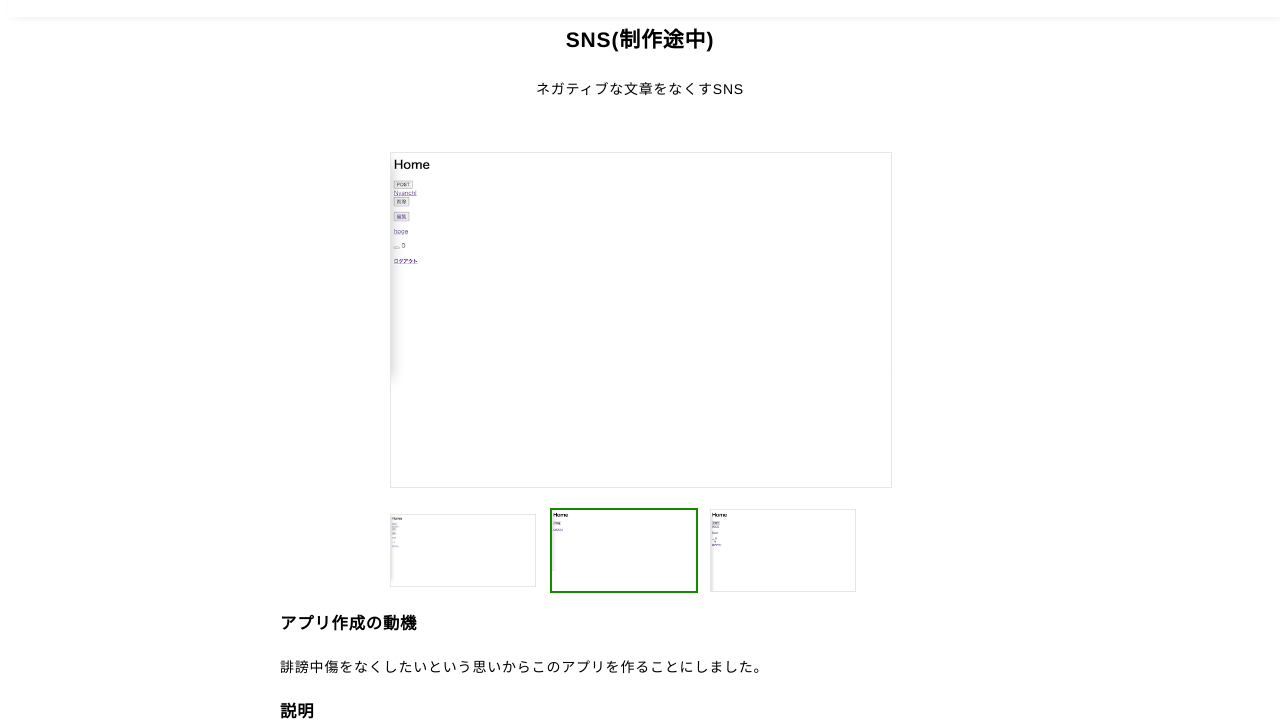
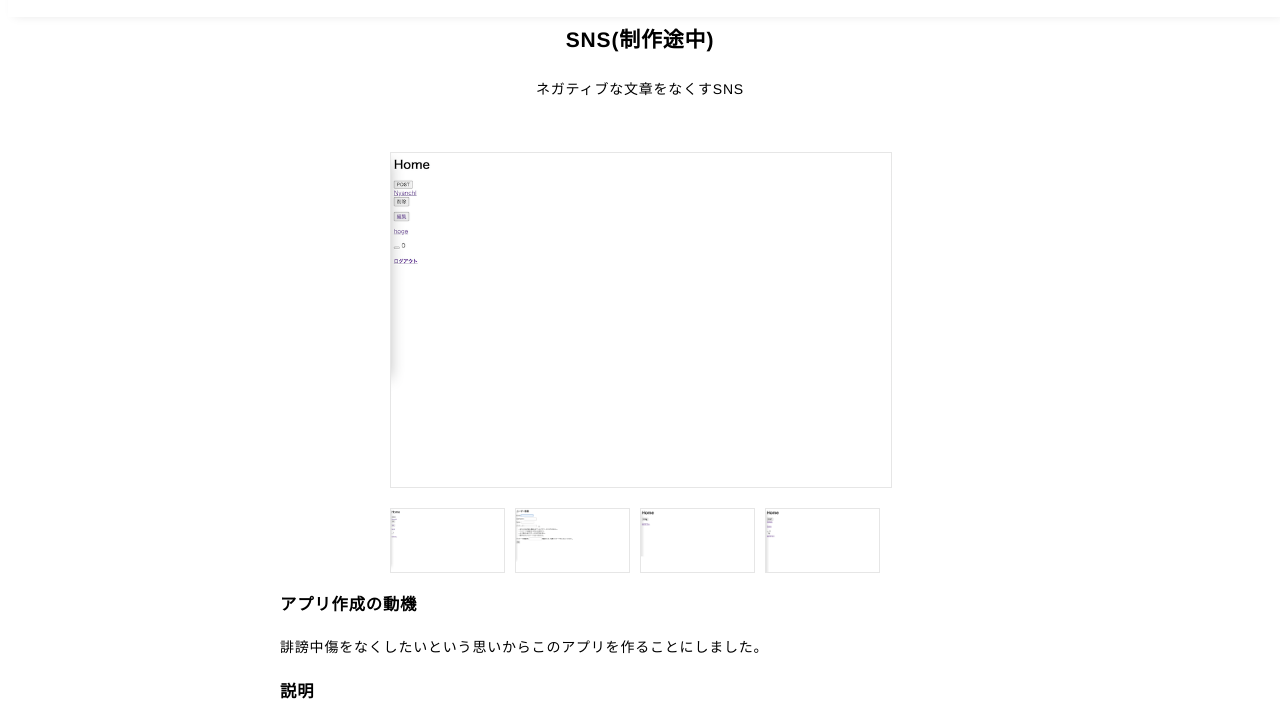
Before and after one commit to nyanchl/portfolio, a plain HTML site: page sns.html in a window 1280 px wide. Shown: the part 84-804 px from the top of the page. Drawn offline with nearby package versions, Linux system fonts and the light colour scheme.

Commit message:
テキスト追加

```diff
--- a/sns.html
+++ b/sns.html
@@ -38,13 +38,16 @@
                 <div class="article-item">
                 <ul class="sub-img js-sub-img">
                     <li>
-                        <img class="home-img" src="img/snsapp.png" alt=""/>
+                        <img class="home-img-3" src="img/snsapp.png" alt=""/>
                     </li>
-                    <li class="current">
+                    <li>
+                        <img src="img/account.gif">
+                    </li>
+                    <li>
                         <img src="img/post.gif">
                     </li>
                     <li>
-                        <img src="img/followandlike.gif">
+                        <img class="last-sub-img" src="img/followandlike.gif">
                     </li>
                 </ul>
                 </div>
@@ -55,7 +58,7 @@
                 <p>誹謗中傷をなくしたいという思いからこのアプリを作ることにしました。</p>
                 <h3>説明</h3>
                 <p>最初に、ユーザー関連についてです。Djangoにはデフォルトで用意されているUserモデルが存在しますが、それでは私のやりたい機能を実装することができなかったので、自分でUserモデルをカスタマイズしました。
-                <br>次に、SNS関連についてです。現状では私がやりたい機能ができていませんが、投稿した文章を自然言語処理(形態素解析)を用いてネガティブかポジティブかを判断して、ネガティブな文章をなくすSNSを作っていきたいと思っています。また、メモアプリのCRUD機能を活かすことができました。
+                <br>次に、SNS関連についてです。現状では私がやりたい機能ができていませんが、投稿した文章を自然言語処理(形態素解析)を用いてネガティブかポジティブかを判断して、ネガティブな文章をなくすSNSを作っていきたいと思っています。また、<strong><a href="./memo.html">メモアプリ</a></strong>のCRUD機能を活かすことができました。
                 </p>
                 <h3>機能</h3>
                 <ul>
```
Also changed, not shown: memo.html (+2 -2 lines), rhythm.html (+4 -4 lines).
